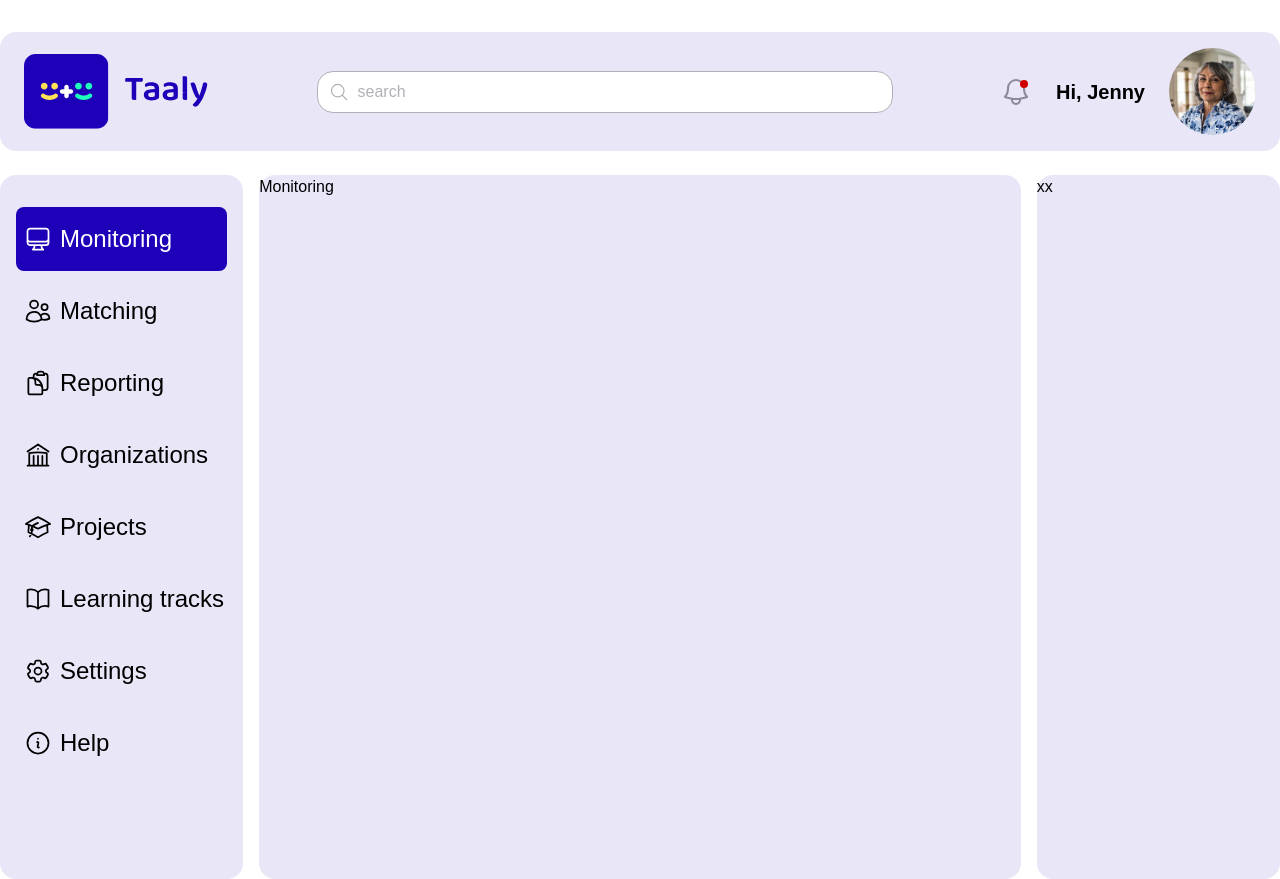
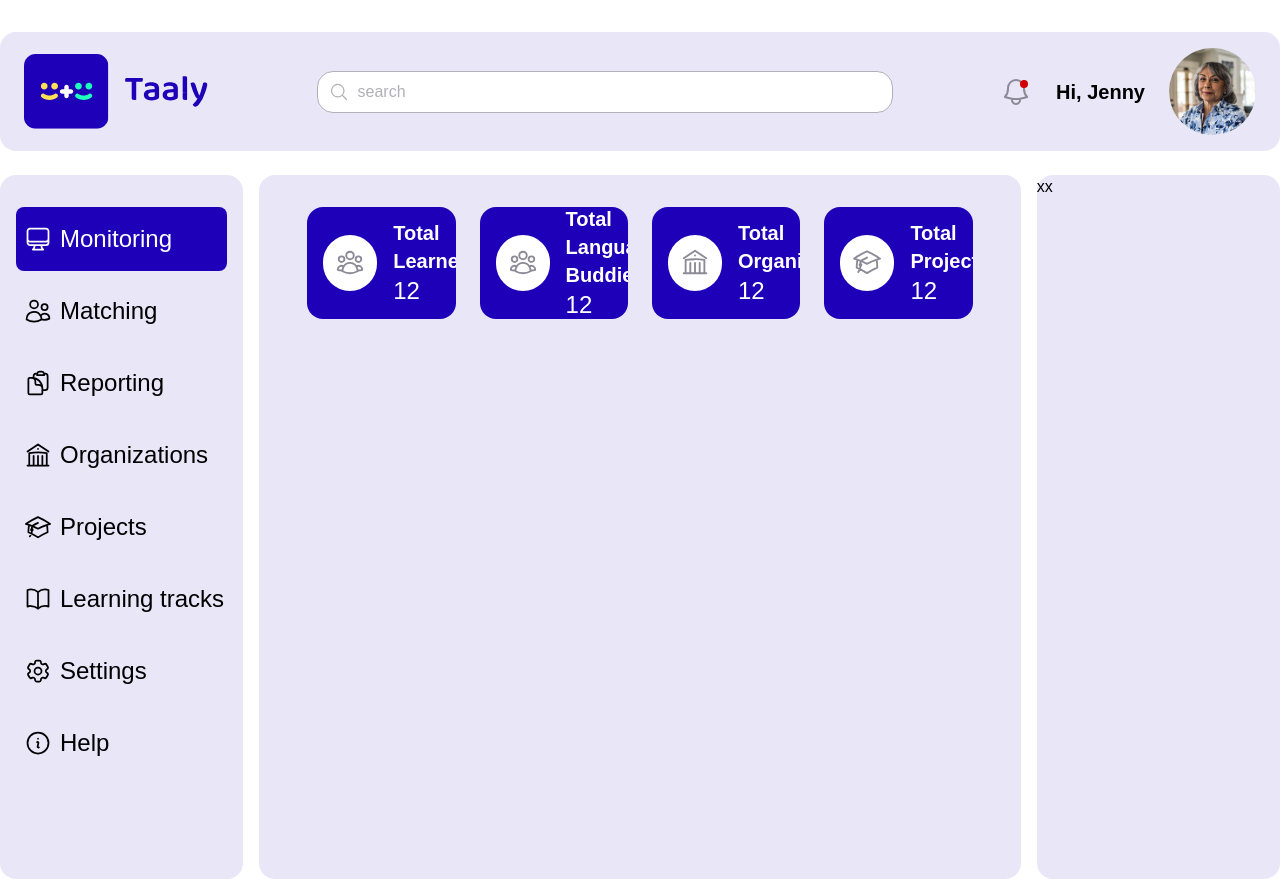
Before and after one commit to MahmoudElmahalawy/taaly-admin, a Next.js app: page /dashboard/monitoring in a window 1280 px wide. Built offline with nearby package versions, Linux system fonts and the light colour scheme; a web font is replaced by a local one.

Commit message:
Add Summary Card and Summary components

```diff
--- a/src/app/dashboard/monitoring/page.tsx
+++ b/src/app/dashboard/monitoring/page.tsx
@@ -1,3 +1,9 @@
+import Summary from "@/components/dashboard/monitoring/Summary";
+
 export default function MonitoringPage() {
-	return <div>Monitoring</div>;
+	return (
+		<div>
+			<Summary />
+		</div>
+	);
 }
--- /dev/null
+++ b/src/components/dashboard/monitoring/Summary.tsx
@@ -0,0 +1,21 @@
+import SummaryCard from "./SummaryCard";
+import { UserGroupIcon, BuildingLibraryIcon, AcademicCapIcon } from "@heroicons/react/24/outline";
+
+export default function Summary() {
+	return (
+		<div className="grid grid-cols-12 gap-6 px-12 py-8">
+			<div className="col-span-3">
+				<SummaryCard icon={<UserGroupIcon width={30} />} title={"Learners"} value={12} />
+			</div>
+			<div className="col-span-3">
+				<SummaryCard icon={<UserGroupIcon width={30} />} title={"Language Buddies"} value={12} />
+			</div>
+			<div className="col-span-3">
+				<SummaryCard icon={<BuildingLibraryIcon width={30} />} title={"Organizations"} value={12} />
+			</div>
+			<div className="col-span-3">
+				<SummaryCard icon={<AcademicCapIcon width={30} />} title={"Projects"} value={12} />
+			</div>
+		</div>
+	);
+}
--- /dev/null
+++ b/src/components/dashboard/monitoring/SummaryCard.tsx
@@ -0,0 +1,20 @@
+interface SummaryCardProps {
+	icon: React.ReactNode;
+	title: string;
+	value: number;
+}
+
+export default function SummaryCard(props: SummaryCardProps) {
+	return (
+		<div className="h-28 flex items-center gap-4 bg-primary-500 p-4 rounded-2xl overflow-hidden">
+			<div className="w-14 h-14 bg-white text-neutral-200 p-3 rounded-full">{props.icon}</div>
+			<div className="flex flex-col text-white">
+				<h3 className="text-xl font-semibold text-clip">
+					<span className="block">Total</span>
+					{props.title}
+				</h3>
+				<p className="text-2xl">{props.value}</p>
+			</div>
+		</div>
+	);
+}
```
